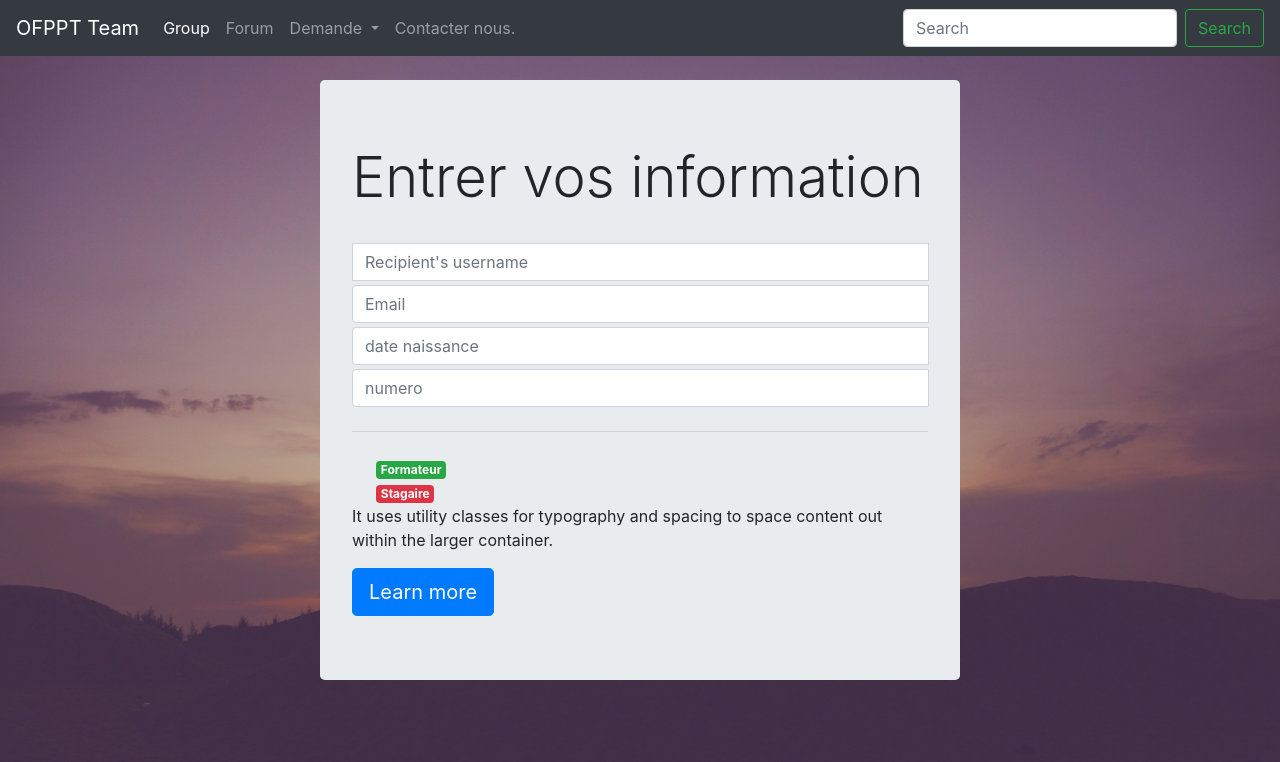
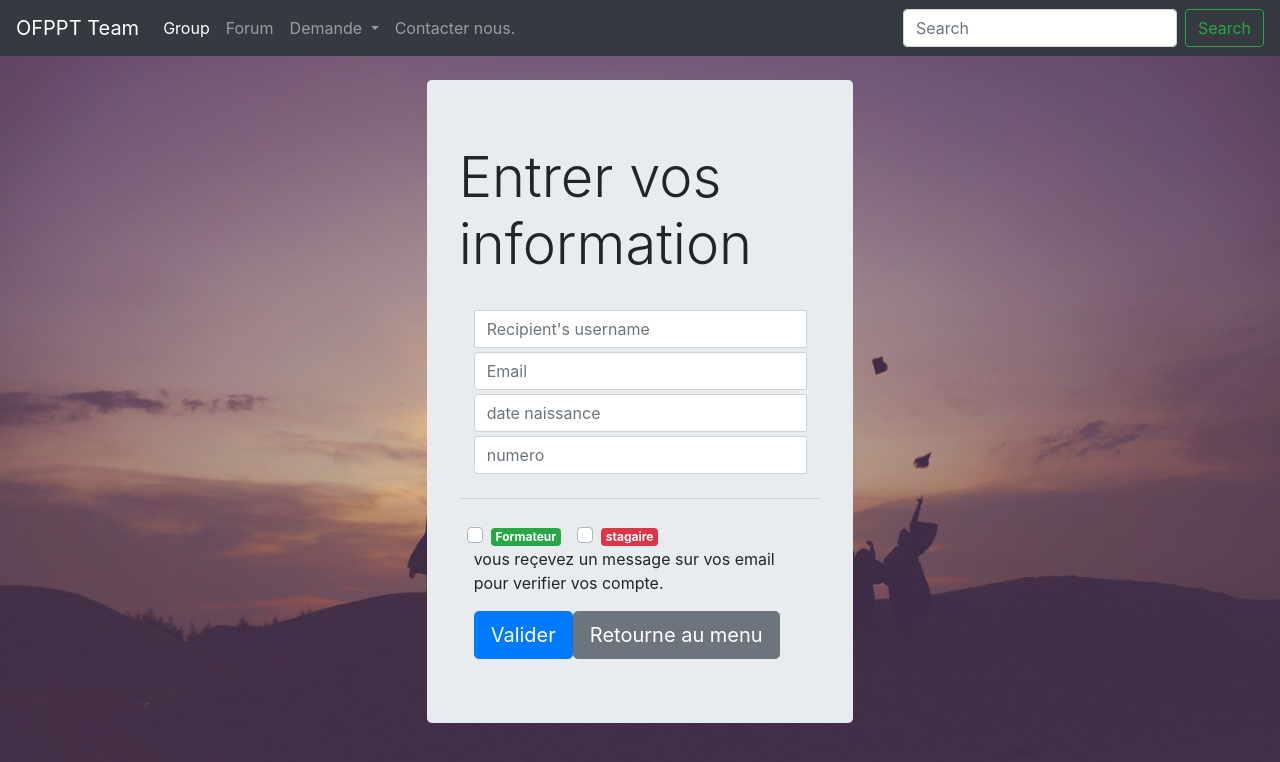
Before and after one commit to OFPPTEAM/OFPPTEAM, an Angular app: page /espacedep in a window 1280 px wide. Shown: the top 762 px of the page. Built offline with nearby package versions, Linux system fonts and the light colour scheme.

Commit message:
espacedep mise a jour

```diff
--- a/src/app/espacedep/espacedep.component.html
+++ b/src/app/espacedep/espacedep.component.html
@@ -1,8 +1,8 @@
-<div class="jumbotron container col-md-6 mt-4">
+<div class="jumbotron container col-md-4 mt-4">
 
     <h1 class="display-4">Entrer vos information</h1><br>
 
-    <div class="input-group">
+    <div class="input-group  container">
 
       <br>
         <input type="text" class="form-control" placeholder="Recipient's username"
@@ -11,7 +11,7 @@
 
 
         </div>
-      </div>
+
 
       <div class="input-group mt-1">
           <input type="text" class="form-control" placeholder="Email"
@@ -39,17 +39,21 @@
 
 
               </div>
-            </div>
+            </div> </div>
     <hr class="my-4">
-    <div class="custom-control custom-checkbox">
-        <input type="checkbox" class="custom-control-input" id="customCheck1">
-        <span class="badge badge-success">Formateur</span>
-      </div>
-      <div class="custom-control custom-checkbox">
-          <input type="checkbox" class="custom-control-input" id="customCheck1">
-          <span class="badge badge-danger">Stagaire</span>
-        </div>
+    <div class="container">
+    <div class="row">
+        <div class="custom-control custom-checkbox">
+            <input type="checkbox" class="custom-control-input ml-2" id="customCheck1">
+            <label class="custom-control-label ml-2" for="customCheck1"><span class="badge badge-success">Formateur</span></label>
+          </div>
 
-    <p>It uses utility classes for typography and spacing to space content out within the larger container.</p>
-    <a class="btn btn-primary btn-lg" href="#" role="button">Learn more</a>
+      <div class="custom-control custom-checkbox ml-2">
+          <input type="checkbox" class="custom-control-input ml-2" id="customCheck2">
+          <label class="custom-control-label ml-2" for="customCheck2 "><span class="badge badge-danger">stagaire</span></label>
+        </div></div></div>
+    <div class="container">
+    <p>vous reçevez un message sur vos email pour verifier vos compte.</p>
+    <a class="btn btn-primary btn-lg " href="#" role="button">Valider</a>
+    <a class="btn btn-secondary btn-lg " href="#" role="button">Retourne au menu</a></div>
   </div>
```
